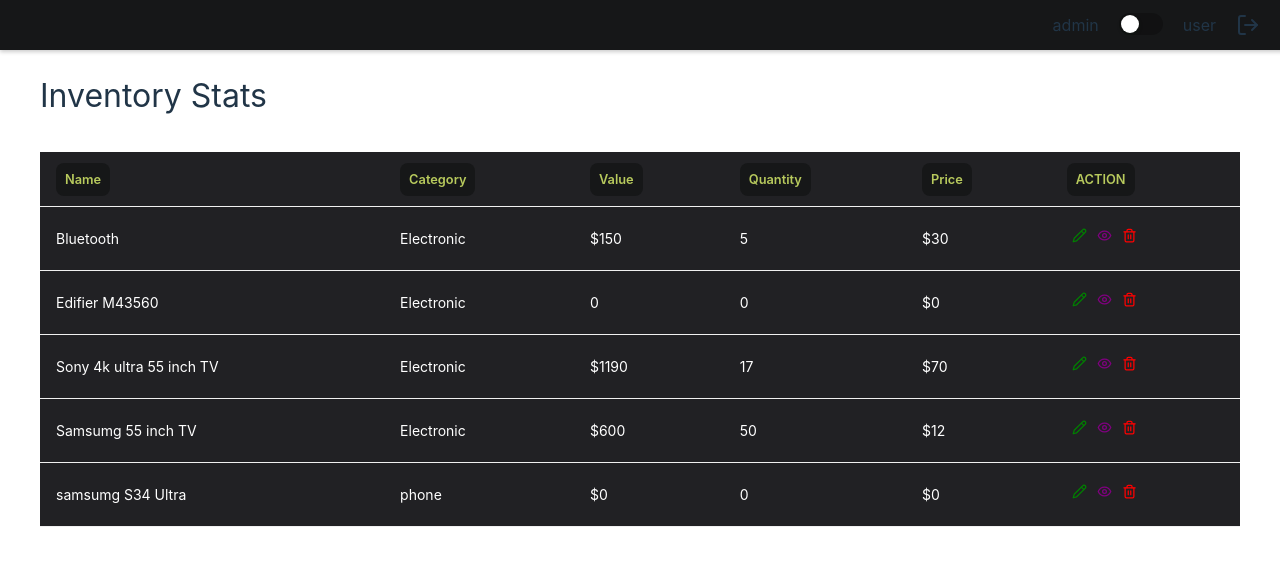
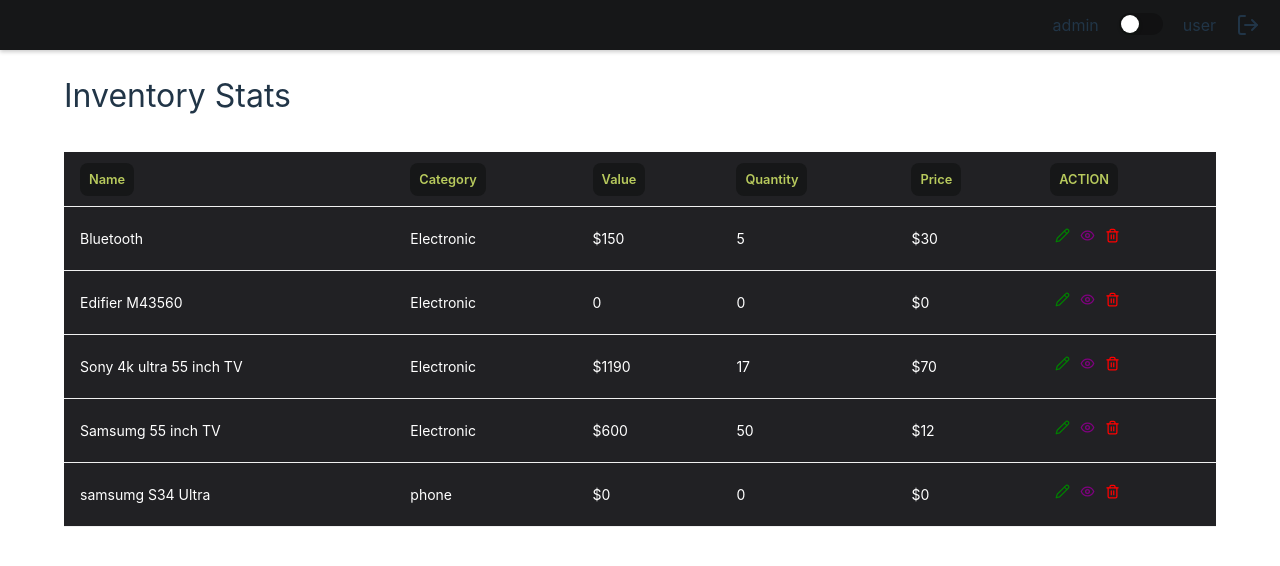
Before and after one commit to vp5h/lucid, a React (Vite) app: page / in a window 1280 px wide. Both pictures are taken after a click on the button "Admin". Shown: the top 566 px of the page. Built offline with nearby package versions, Linux system fonts and the light colour scheme.

Commit message:
add resizing changes

```diff
--- a/src/App.css
+++ b/src/App.css
@@ -1,5 +1,5 @@
 #root {
-	max-width: 1280px;
+  max-width: calc(90vw);
   margin: 0 auto;
   padding: 2rem;
   text-align: center;
--- a/src/components/Modal/style.css
+++ b/src/components/Modal/style.css
@@ -49,5 +49,5 @@
 }
 
 .cancel {
-  color: rgb(222 255 85);
+  color: rgb(222 255 85);s
 }
--- a/src/components/Stats/index.tsx
+++ b/src/components/Stats/index.tsx
@@ -0,0 +1,5 @@
+import React from "react";
+
+export const Stats = ({ tableData }) => {
+  return <div>index</div>;
+};
--- a/src/components/Table/index.tsx
+++ b/src/components/Table/index.tsx
@@ -35,7 +35,7 @@
           style={{
             background: "rgb(22 23 24)", // Set your desired background color
           }}
-          scroll={{ x: "calc(100vw - 100px)" }}
+          scroll={{ x: "calc(90vw - 100px)" }}
           rowKey="name"
         />
       </ConfigProvider>
--- a/src/containers/Dashboard/index.tsx
+++ b/src/containers/Dashboard/index.tsx
@@ -18,6 +18,7 @@
 
   const { isPending, error, data } = useQuery({
     queryKey: ["STOCK"],
+    staleTime: Infinity,
     queryFn: () => {
       return [
         {
```
Lines whose indentation alone changed are shown as unchanged.
